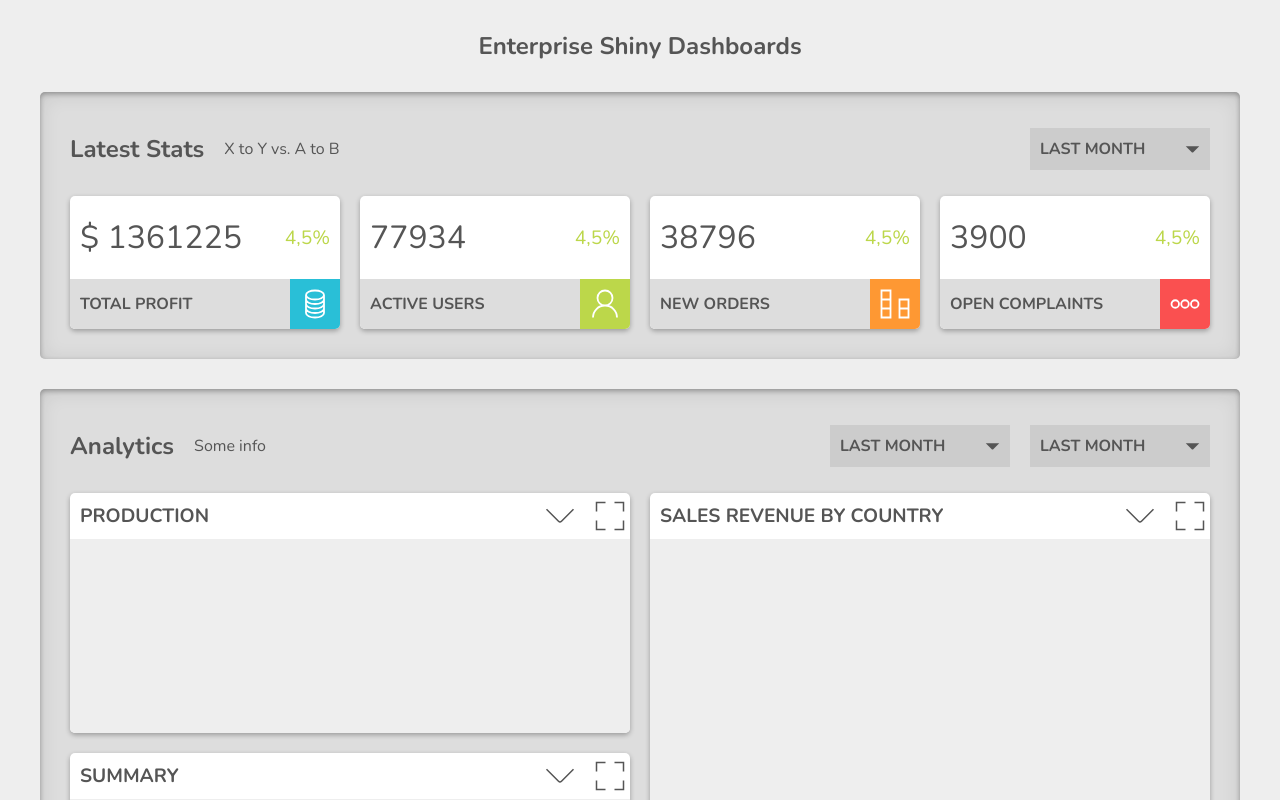
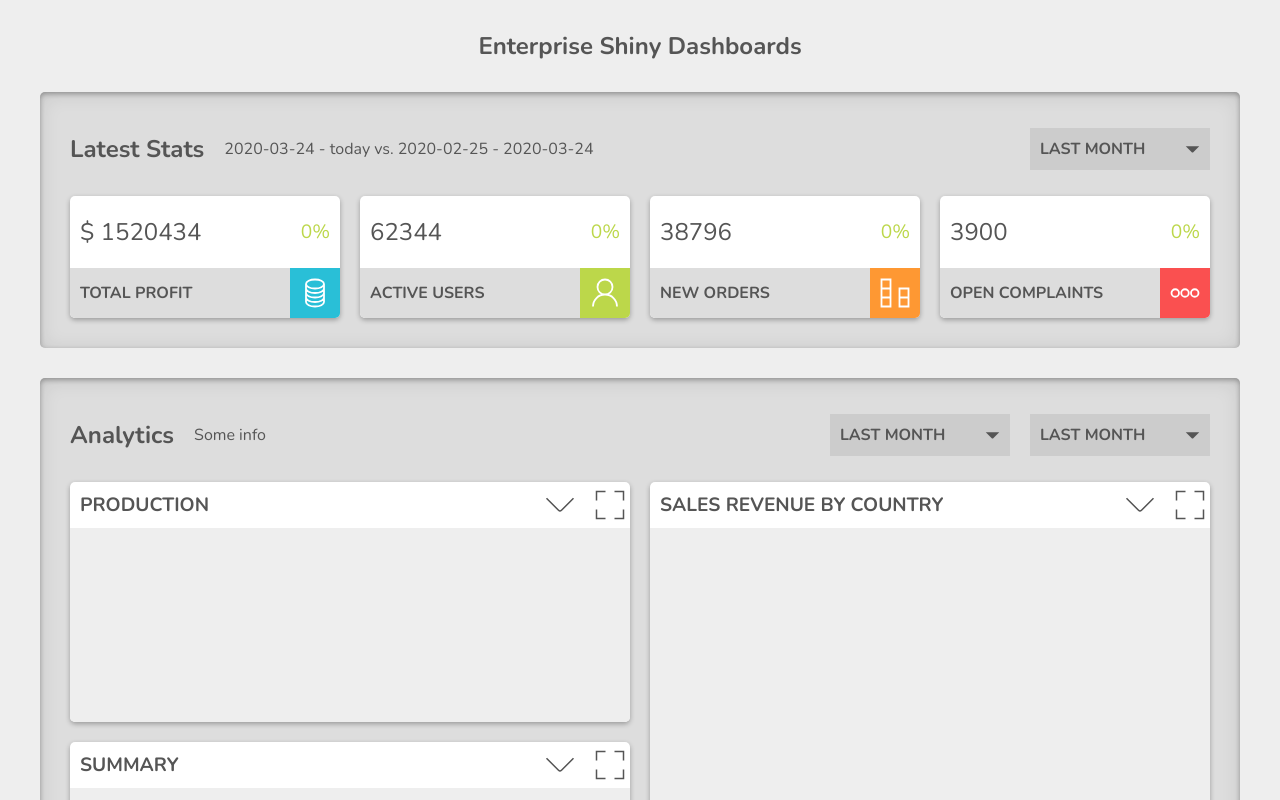
Before and after one commit to jchojna/dashboard, a React (Create React App) app: page / in a window 1280 px wide. Shown: the top 800 px of the page. Built offline with nearby package versions, Linux system fonts and the light colour scheme.

Commit message:
feat: display time range in latest stats section based on selected range

```diff
--- a/src/components/App.js
+++ b/src/components/App.js
@@ -1,6 +1,6 @@
 import React, {Component} from "react";
-import {countriesList, getData} from "../lib/generateData";
-import {stats, getTotalInTimeRange} from "../lib/aquireData";
+import {countriesList, getData} from "../lib/dataGenerator";
+import * as dataHandlers from "../lib/dataHandlers";
 import TextPanel from "./TextPanel";
 import VisualPanel from "./VisualPanel";
 import Dropdown from "./Dropdown";
@@ -12,44 +12,100 @@ class App extends Component {
     super(props);
     this.state = {
       data: getData(countriesList),
-      profit: 0,
-      users: 0,
-      orders: 0,
-      complaints: 0,
+      profit: {},
+      users: {},
+      orders: {},
+      complaints: {},
+      stats: {
+        range: "month",
+        lastPeriodStart: "",
+        lastPeriodEnd: "today",
+        prevPeriodStart: "",
+        prevPeriodEnd: "",
+      },
     };
   }
 
+  handleStats = () => {
+    const {range} = this.state.stats;
+    const {getStartingDates, getDateFormatted} = dataHandlers;
+    const now = new Date();
+    const startingDates = getStartingDates(now, range);
+    const [lastPeriodStartDate, prevPeriodStartDate] = startingDates;
+
+    const lastPeriodStart = lastPeriodStartDate
+      ? getDateFormatted(lastPeriodStartDate)
+      : "";
+    const prevPeriodStart = prevPeriodStartDate
+      ? getDateFormatted(prevPeriodStartDate)
+      : "";
+
+    const stats = {
+      ...this.state.stats,
+      lastPeriodStart,
+      prevPeriodStart,
+      prevPeriodEnd: lastPeriodStart,
+    };
+    this.setState({stats});
+  };
+
   componentDidMount = () => {
-    const {data} = this.state;
+    const {
+      data,
+      stats,
+      stats: {range},
+    } = this.state;
+    const {statsNames, getTotalInTimeRange} = dataHandlers;
 
-    stats.forEach((stat) => {
+    this.handleStats();
+
+    statsNames.forEach((stat) => {
       const {id} = stat;
+      const statsOutput = getTotalInTimeRange(data, id, stats);
+      const [lastPeriodTotal, percentage] = statsOutput;
+
       this.setState({
-        [id]: getTotalInTimeRange(data, id),
+        [id]: {
+          value: `${id === "profit" ? "$ " : ""}${lastPeriodTotal}`,
+          percentage,
+        },
       });
     });
   };
 
   render() {
+    const {
+      lastPeriodStart,
+      lastPeriodEnd,
+      prevPeriodStart,
+      prevPeriodEnd,
+    } = this.state.stats;
+
     return (
       <main className="App">
         <h1 className="App__heading">Enterprise Shiny Dashboards</h1>
         <section className="App__section App__section--stats">
+          {/* LATEST STATS HEADER */}
           <header className="App__header App__header--stats">
             <h2 className="App__heading">Latest Stats</h2>
-            <p className="App__range">X to Y vs. A to B</p>
+            <p className="App__range">
+              {`${lastPeriodStart} - ${lastPeriodEnd} vs.
+              ${prevPeriodStart} - ${prevPeriodEnd}`}
+            </p>
             <Dropdown id="stats" label="" />
           </header>
-          {stats.map((stat) => {
+
+          {/* LATEST STATS TEXT PANELS */}
+          {dataHandlers.statsNames.map((stat) => {
             const {id, heading} = stat;
-            const value = `${id === "profit" ? "$ " : ""}${this.state[id]}`;
+            const {value, percentage} = this.state[id];
             return (
               <TextPanel
                 key={id}
                 id={id}
                 heading={heading}
                 value={value}
-                percentage="4,5"
+                percentage={percentage}
               />
             );
           })}
--- a/src/lib/aquireData.js
+++ /dev/null
@@ -1,18 +0,0 @@
-export const stats = [
-  {id: "profit", heading: "Total Profit"},
-  {id: "users", heading: "Active users"},
-  {id: "orders", heading: "New orders"},
-  {id: "complaints", heading: "Open complaints"},
-];
-
-export const getTotalInTimeRange = (data, type) => {
-  let total = 0;
-
-  Object.values(data).forEach((country) => {
-    total += Object.values(country)
-      .map((date) => date[type])
-      .reduce((acc, curr) => acc + curr, 0);
-  });
-
-  return total;
-};
--- a/src/lib/generateData.js
+++ b/src/lib/dataGenerator.js
@@ -1,3 +1,5 @@
+import {getStartDateString, getRandom} from "./dataHandlers";
+
 export const countriesList = [
   {
     country: "Poland",
@@ -8,12 +10,6 @@ export const countriesList = [
     startDate: [2018, 5, 24],
   },
 ];
-const getStartDateString = (date) => date.toISOString().slice(0, 10);
-const getRandom = (bottomLimit, upperLimit) => {
-  return (
-    Math.floor(Math.random() * (upperLimit - bottomLimit + 1)) + bottomLimit
-  );
-};
 
 export const getData = (list) => {
   const data = {};
@@ -36,8 +32,8 @@ export const getData = (list) => {
       date.setDate(date.getDate() + 1);
       dateString = getStartDateString(date);
       data[country][dateString] = {};
-      data[country][dateString].profit = getRandom(-300, 2000);
-      data[country][dateString].users = getRandom(0, 100);
+      data[country][dateString].profit = getRandom(-300, 2200);
+      data[country][dateString].users = getRandom(0, 80);
       data[country][dateString].orders = getRandom(0, 50);
       data[country][dateString].complaints = getRandom(0, 5);
     }
--- /dev/null
+++ b/src/lib/dataHandlers.js
@@ -0,0 +1,50 @@
+export const statsNames = [
+  {id: "profit", heading: "Total Profit"},
+  {id: "users", heading: "Active users"},
+  {id: "orders", heading: "New orders"},
+  {id: "complaints", heading: "Open complaints"},
+];
+
+export const getRandom = (bottomLimit, upperLimit) => {
+  return (
+    Math.floor(Math.random() * (upperLimit - bottomLimit + 1)) + bottomLimit
+  );
+};
+
+export const getStartDateString = (date) => date.toISOString().slice(0, 10);
+
+export const getDateFormatted = (date) => {
+  return date.toISOString().slice(0, 10);
+};
+
+export const getStartingDates = (date, range) => {
+  let lastPeriodStart, prevPeriodStart = null;
+
+  switch (range) {
+    case "month":
+      lastPeriodStart = new Date(date.setDate(date.getDate() - 28));
+      prevPeriodStart = new Date(date.setDate(date.getDate() - 28));
+    break;
+
+    default: break;
+  }
+  console.log('lastPeriodStart', lastPeriodStart);
+  console.log('prevPeriodStart', prevPeriodStart);
+  return [lastPeriodStart, prevPeriodStart];
+}
+
+export const getTotalInTimeRange = (data, type, obj) => {
+  let lastPeriodTotal = 0;
+  let prevPeriodTotal = 0;
+  //const baseTime =
+  //  typeof base === "undefined" ? getStartDateString(new Date()) : base;
+
+  Object.values(data).forEach((country) => {
+    lastPeriodTotal += Object.values(country)
+      .map((date) => date[type])
+      .reduce((acc, curr) => acc + curr, 0);
+  });
+
+  const percentage = 0;
+  return [lastPeriodTotal, percentage];
+};
--- a/src/scss/TextPanel.scss
+++ b/src/scss/TextPanel.scss
@@ -53,7 +53,7 @@
   }
 
   &__value {
-    font-size: 2em;
+    font-size: 1.5em;
     grid-area: value;
     padding: 20px $panel-padding;
   }
```
